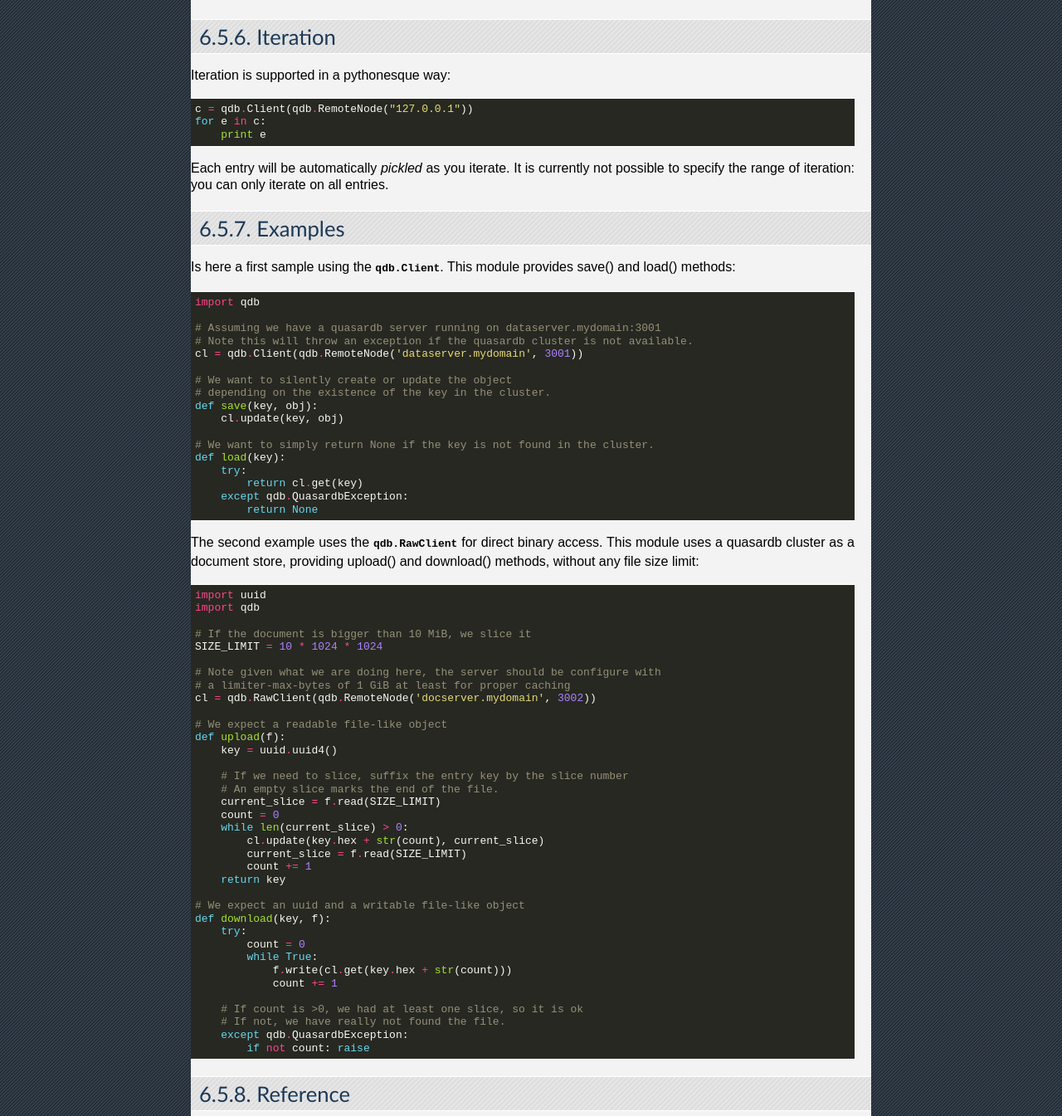
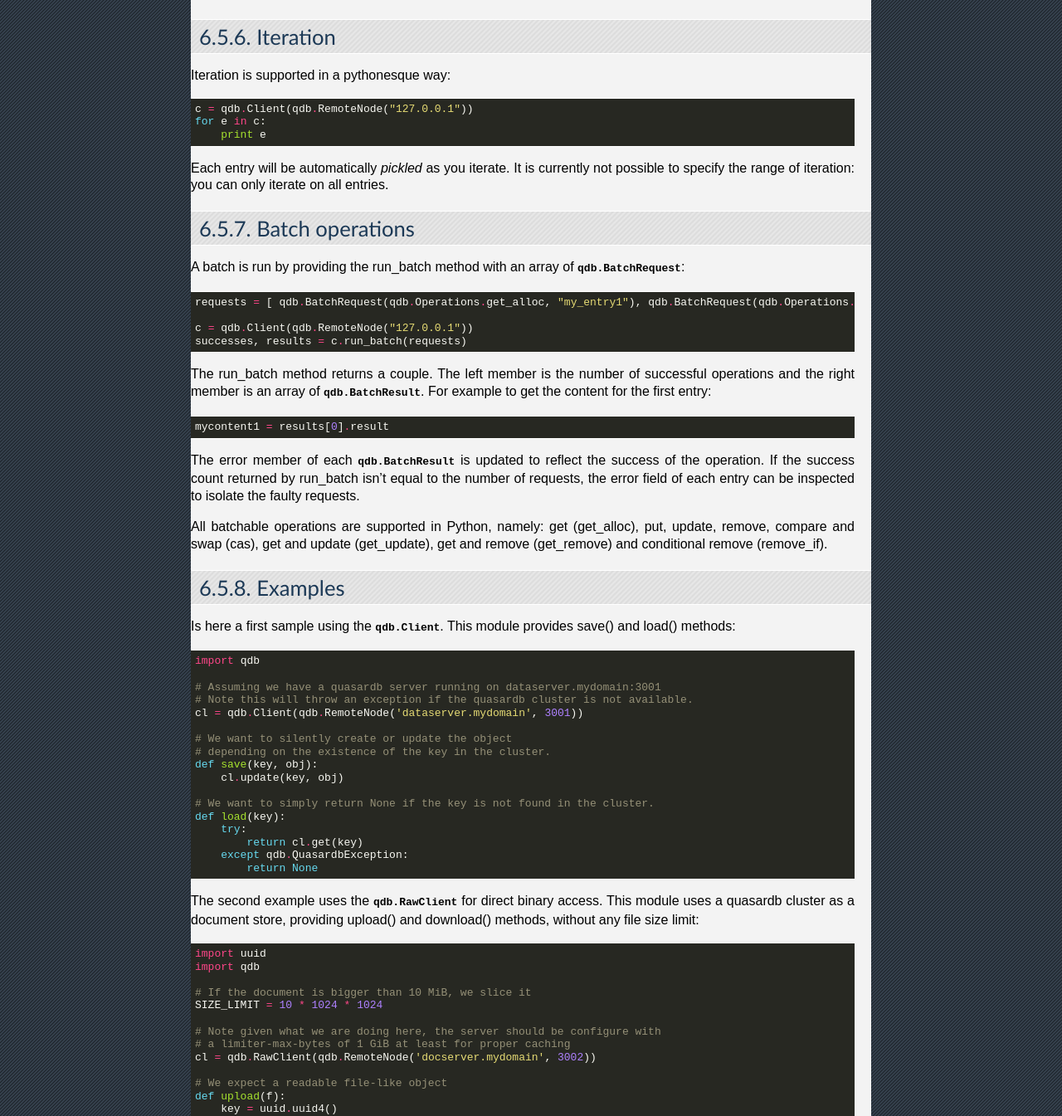
Before and after one commit to iltommi/qdb-documentation, a Sphinx documentation site: the page built from source/api/python.rst, in a window 1280 px wide and 1400 px high, scrolled down 2877 px, cut to the strip 0-1345 px from the top of the window. Shown: the whole strip at 83% size. Built offline with Sphinx 7.4.7, drawn with Linux system fonts in a browser that asks for light colours; some of the changed text lies outside the part shown.

Commit message:
Case 611 - Python API support for Batch operations

```diff
--- a/source/api/python.rst
+++ b/source/api/python.rst
@@ -149,6 +149,24 @@ Iteration is supported in a pythonesque way::
 
 Each entry will be automatically *pickled* as you iterate. It is currently not possible to specify the range of iteration: you can only iterate on all entries.
 
+Batch operations
+----------------
+
+A batch is run by providing the run_batch method with an array of :py:class:`qdb.BatchRequest`::
+
+    requests = [ qdb.BatchRequest(qdb.Operations.get_alloc, "my_entry1"), qdb.BatchRequest(qdb.Operations.get_alloc, "my_entry2") ]
+
+    c = qdb.Client(qdb.RemoteNode("127.0.0.1"))
+    successes, results = c.run_batch(requests)
+
+The run_batch method returns a couple. The left member is the number of successful operations and the right member is an array of :py:class:`qdb.BatchResult`. For example to get the content for the first entry::
+
+    mycontent1 = results[0].result
+
+The error member of each :py:class:`qdb.BatchResult` is updated to reflect the success of the operation. If the success count returned by run_batch isn't equal to the number of requests, the error field of each entry can be inspected to isolate the faulty requests.
+
+All batchable operations are supported in Python, namely:  get (get_alloc), put, update, remove, compare and swap (cas), get and update (get_update), get and remove (get_remove) and conditional remove (remove_if).
+
 Examples
 --------
 
```
